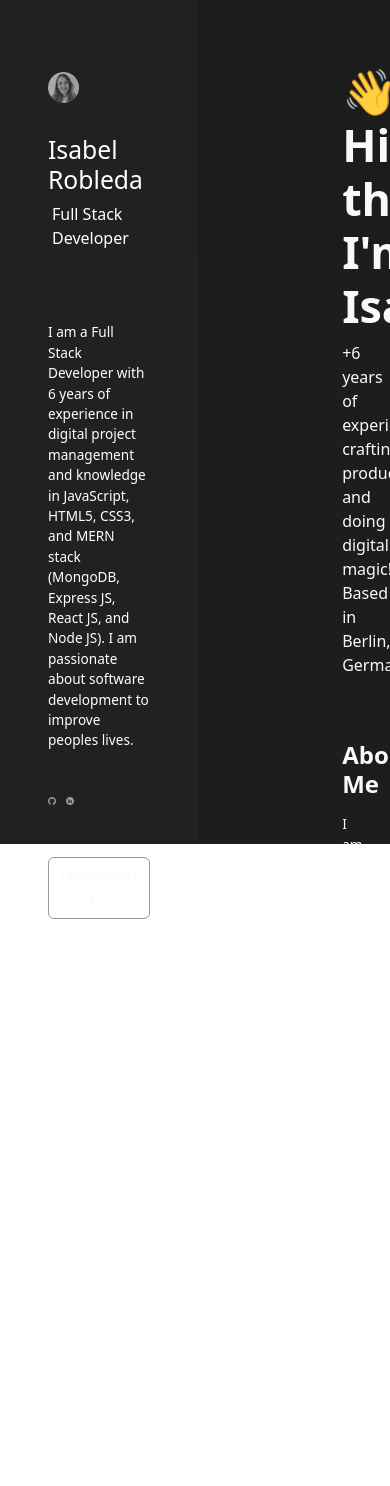
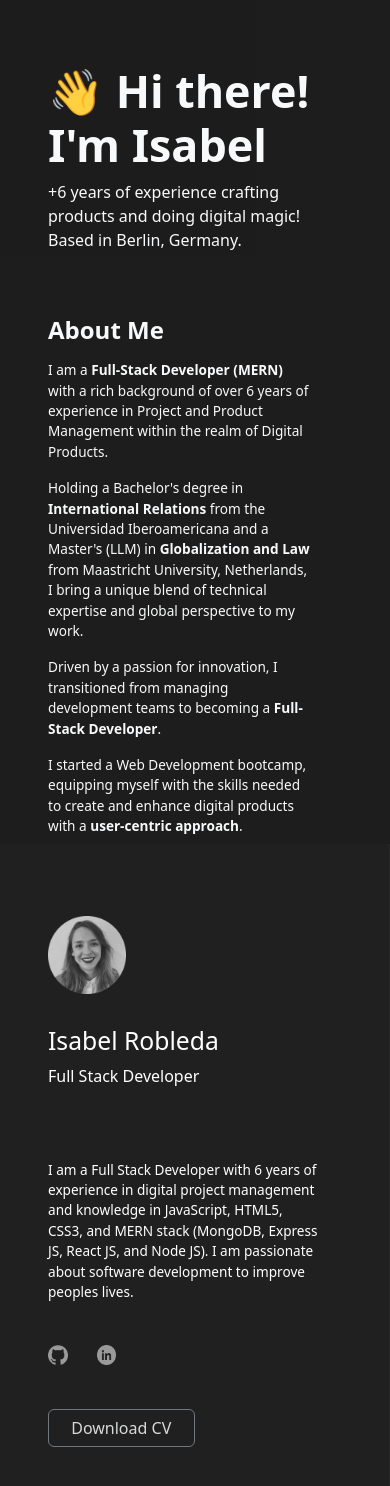
Before and after one commit to isabelrobleda/portfolio, a React (Vite) app: page / in a window 390 px wide. Before the commit the page ends 919 px from the top, so only its background shows below. Built offline with nearby package versions, Linux system fonts and the light colour scheme.

Commit message:
addition of responsiveness and fixes of css

```diff
--- a/src/components/Contact.tsx
+++ b/src/components/Contact.tsx
@@ -39,7 +39,7 @@ const ContactForm: React.FC<ContactFormProps> = () => {
   };
 
   return (
-    <section className="px-5 pt-3 pb-4 contact-form bg-black text-light col">
+    <section className="px-md-5 pt-3 pb-4 contact-form bg-black text-light col">
         {submissionStatus === "success" && (
         <div className="alert alert-success text-center" role="alert">
           Form submitted successfully!
--- a/src/components/Header.tsx
+++ b/src/components/Header.tsx
@@ -21,13 +21,13 @@ const Header = ({ name, position, contactLinks, summary }: HeaderProps) => {
       };
 
     return (
-      <div className="sticky-left px-4 px-5 pt-10 header bg-black text-white col-md-3">
+      <div className="px-5 pt-10 header bg-black text-white col-md-3">
         <div className="col">
           <div className="col-12">
             <br />
-            <img src={"src/assets/photo_irsg B&W.png"} className="photo-irsg mt-5" />
+            <img src={"src/assets/photo_irsg.png"} className="photo-irsg mt-5" />
             <h2 className="mt-2 pt-4">{name}</h2>
-            <p className="mx-1 mb-5 large">{position}</p>
+            <p className="mx-md-1 mb-5">{position}</p>
             <br />
 
             <p className="fonts-home">{summary}</p>
--- a/src/components/Home.tsx
+++ b/src/components/Home.tsx
@@ -11,10 +11,10 @@ type HomeProps = {
     url: string;
     description: string;
     imageSrc: string;
+    techStack: string[];
   }[];
   contact: string;
 };
-
 
 const Home = ({
   title,
@@ -25,52 +25,50 @@ const Home = ({
   projects,
   contact,
 }: HomeProps) => (
-
-
-  <div className="scrollable-content px-5 pt-3 pb-4 home bg-black text-light">
+  <div className="scrollable-content px-md-5 pt-3 pb-4 home bg-black text-light">
     <div className="row">
       <div className="col">
         <div className="">
           <div className="">
-            <h1 className="col-9 px-5 mt-4 mx-5 pt-4 font-bold main-title">
+            <h1 className="col-md-9 px-md-5 mt-4 mx-5 pt-4 font-bold main-title">
               <strong>{title}</strong>
             </h1>
-            <p className="col-7 px-5 mt-2 subtitle mb-5 mx-5">{subtitle}</p>
+            <p className="col-md-7 px-md-5 mt-2 subtitle mb-5 mx-5">{subtitle}</p>
           </div>
-          <h2 className="pt-2 px-5 mt-4 pt-3 subtitles-home mx-5">
+          <h2 className="pt-2 px-md-5 mt-4 pt-3 subtitles-home mx-5">
             {aboutTitle}
           </h2>
-          <div className="pt-2 px-5 fonts-home mx-5">{description}</div>
+          <div className="pt-2 px-md-5 fonts-home mx-5">{description}</div>
           <br />
-          <h2 className="pt-2 px-5 mt-4 pt-3 subtitles-home mx-5">Skills</h2>
-          <ul className="pt-2 px-5 fonts-home mx-5">
+          <h2 className="pt-2 px-md-5 mt-4 pt-3 subtitles-home mx-5">Skills</h2>
+          <ul className="pt-2 px-5 fonts-home mx-md-5">
             {skills.map((skill, index) => (
               <li
                 key={index}
-                className="badge rounded-pill text-white mx-1 my-2 px-4 py-3 badges-skills"
+                className="badge rounded-pill text-white mx-md-1 my-2 px-4 py-3 badges-skills"
               >
                 {skill}
               </li>
             ))}
           </ul>
           <br />
-          <h2 className="pb-1 px-5 mt-4 subtitles-home mx-5">My recent work</h2>
-          <p className="pt-2 px-5 fonts-home mx-5">
+          <h2 className="pb-1 px-md-5 mt-4 subtitles-home mx-5">My recent work</h2>
+          <p className="pt-2 px-md-5 fonts-home mx-5">
             Explore some of my handcrafted projects, meticulously coded from
             inception to completion.{" "}
           </p>
-          <div className="row px-5 pt-2">
+          <div className=" px-md-5 pt-2">
             {projects.map((project, index) => (
               <Link to={project.url} target="_blank" className="card-project">
                 <div
                   key={index}
-                  className="card mb-3 text-white bg-transparent project-card px-3 py-3 mx-5"
+                  className="card mb-3 text-white bg-transparent project-card px-3 py-3 mx-md-5 mx-3"
                 >
-                  <div className="row g-0 d-flex align-items-center">
+                  <div className="g-0 d-md-flex align-items-center">
                     <div className="col-md-3 absolute">
                       <img
                         src={project.imageSrc}
-                        className="img-fluid rounded mx-2 images-projects"
+                        className="img-fluid rounded mx-md-2 mx-4 images-projects"
                         alt={project.title}
                       />
                     </div>
@@ -80,6 +78,16 @@ const Home = ({
                         <p className="card-text fonts-home">
                           {project.description}
                         </p>
+                        <ul className="fonts-home badges-tech">
+                          {project.techStack.map((tech, index) => (
+                            <li
+                              key={index}
+                              className="badge rounded-pill text-white my-1 px-4 py-2 badges-tech-lines"
+                            >
+                              {tech}
+                            </li>
+                          ))}
+                        </ul>
                       </div>
                     </div>
                   </div>
@@ -88,10 +96,14 @@ const Home = ({
             ))}
           </div>
           <br />
-          <div className="mt-1 py-3 px-5 mb-5">
+          <div className="mt-1 py-3 px-md-5 mb-5">
             <h2 className="subtitles-home mx-5">Let's get in touch!</h2>
             <p className="fonts-home mx-5">{contact}</p>
-            <Link to={"/contact"}><button className="btn btn-outline-secondary mx-5">Say Hello!</button></Link>
+            <Link to={"/contact"}>
+              <button className="btn btn-outline-secondary mx-5">
+                Say Hello!
+              </button>
+            </Link>
           </div>
         </div>
       </div>
--- a/src/index.css
+++ b/src/index.css
@@ -13,6 +13,12 @@
 
 .wrapper {
   display: flex;
+
+  @media (max-width: 768px) {
+    display: flex;
+    flex-direction: column-reverse;
+   }
+
 }
 
 .header {
@@ -23,12 +29,31 @@
   width: max-content;
   opacity: 87%;
   height: 100vh;
+  border-right: 1px solid rgba(90, 90, 90, 0.1);
+
+  @media (max-width: 768px) {
+    position: static;
+    bottom: 0;
+    width: auto;
+    opacity: 87%;
+    height: max-content;
+    border-right: 1px solid rgba(90, 90, 90, 0.1);
+    padding-bottom: 10%;
+   }
 }
 
 .home {
   overflow-y: auto;
   max-height: 100vh;
   opacity: 89%;
+
+  @media (max-width: 768px) {
+    top: 0;
+    width: auto;
+    opacity: 89%;
+    height: max-content;
+    overflow-y: auto;
+   }
 }
 
 .card-project {
@@ -50,7 +75,13 @@
 .images-projects {
   width: 85%;
   display: block;
+
+  @media (max-width: 768px) {
+    width: 85%;
+    height: auto;
+   }
 }
+
 
 .project-card:hover img {
   transform: scale(1.02);
@@ -72,6 +103,10 @@
   padding-top: 1%;
   margin-bottom: 7%;
   opacity: 55%;
+
+  @media (max-width: 768px) {
+    width: 5vw;
+   }
 }
 
 .icon-header:hover {
@@ -83,16 +118,29 @@
   opacity: 75%;
   padding-right: 8%;
   margin-bottom: 5%;
+
+  @media (max-width: 768px) {
+    width: 4vw;
+   }
 }
 
 
 .fonts-home {
-  font-size: 85%
+  font-size: 85%;
+
+  @media (max-width: 768px) {
+    font-size: 85%;
+    padding-right: 8%;
+   }
 }
 
 .main-title {
   font-size:280%;
   margin-left: 5%;
+
+  @media (max-width: 768px) {
+    font-size:280%;
+   }
 }
 
 .subtitle {
@@ -115,8 +163,8 @@
 .div-button {
   display:flex;
   flex-direction: column;
+  height: 40%;
   justify-content: flex-end;
-  margin-top: 18%;
 }
 
 
@@ -129,8 +177,41 @@
 
 .photo-irsg{
   width: 8vw;
+  filter: grayscale(100%);
+
+  @media (max-width: 768px) {
+    width: 20vw;
+   }
 }
+
+.photo-irsg:hover {
+  width: 8vw;
+  filter: grayscale(0%);
+  transition: transform 0.5s ease;
+
+  @media (max-width: 768px) {
+    width: 20vw;
+   }
+}
+
 
 .download-button {
   opacity: 85%;
+
+  @media (max-width: 768px) {
+    opacity: 85%;
+    width: 50%;
+   }
 }
+
+.badges-tech{
+  display: flex;
+  padding-left: 0%;
+  flex-wrap: wrap;
+}
+
+.badges-tech-lines {
+  border: 1px solid rgb(81, 80, 80);
+  background-color: rgb(7, 7, 7);
+  margin-right: 1%;
+}
--- a/src/main.tsx
+++ b/src/main.tsx
@@ -11,23 +11,26 @@ const projectsData = [
   {
     title: "Curriculum Builder",
     description:
-      "This application allows users to generate and save their CVs quickly and efficiently in a responsive website. Users can create their CV while seeing it in a preview, they can download the PDF and receive a confirmation email. They can create multiple CVs. They can also delete and update them. Tech Stack: React JS, Node JS, Express JS and Mongo DB. For styling, Tailwind CSS.",
+      "This application allows users to generate and download their CVs. Users can create their CV while seeing it in a preview, they can download the PDF and receive a confirmation email. They can create multiple CVs. They can also delete and update them.",
     imageSrc: "src/assets/cv-builder.png",
     url: "https://curriculum-builder.netlify.app/",
+    techStack: ["React JS", "Node JS", "Express JS","Mongo DB", "Tailwind CSS"]
   },
   {
     title: "Board Games App",
     description:
-      "Single Page Application for board games fanatics. Users can access detailed game descriptions and perform actions such as editing, deleting, and adding new games. Includes features like picking a random game, throwing a virtual dice, and conducting personalized tests to find the best-suited game. Tech Stack: React JS, JavaScript, HTML5, and CSS3 with Tailwind & Daisy UI.",
+      "Single Page Application for board games fanatics. Users perform actions such as editing, deleting, and adding new games. Includes features like picking a random game, throwing a virtual dice, and conducting personalized tests to find the best-suited game.",
     imageSrc: "src/assets/board-games-app.png",
     url: "https://board-games-project.netlify.app/",
+    techStack: ["React JS",  "Tailwind CSS", "DaisyUI", "JavaScript", "HTML" ]
   },
   {
     title: "Spitting Llama Videogame",
     description:
-      "In this game, players assume the role of a llama that automatically spits at appearing and disappearing targets. The project demonstrates my technical prowess in leveraging core web technologies to create an interactive and entertaining gaming experience. Tech Stack: JavaScript, HTML5, CSS3, and DOM Manipulation.",
+      "In this game, players assume the role of a llama that automatically spits at appearing and disappearing targets. The project demonstrates my technical prowess in leveraging core web technologies to create an interactive and entertaining gaming experience.",
     imageSrc: "src/assets/spitting-llama.png",
     url: "https://isabelrobleda.github.io/project1-game/",
+    techStack: ["JavaScript", "HTML", "CSS", "DOM Manipulatino" ]
   },
 ];
 
```
Also changed, not shown: src/assets/photo_irsg.png (added).
